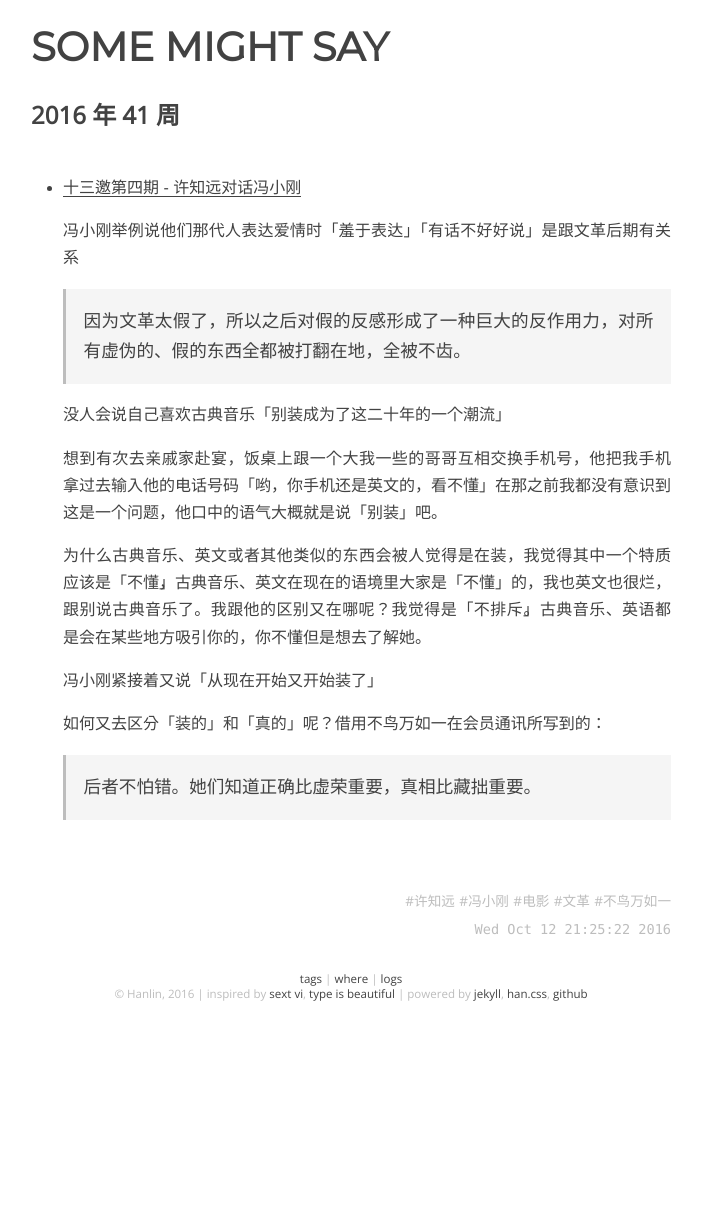
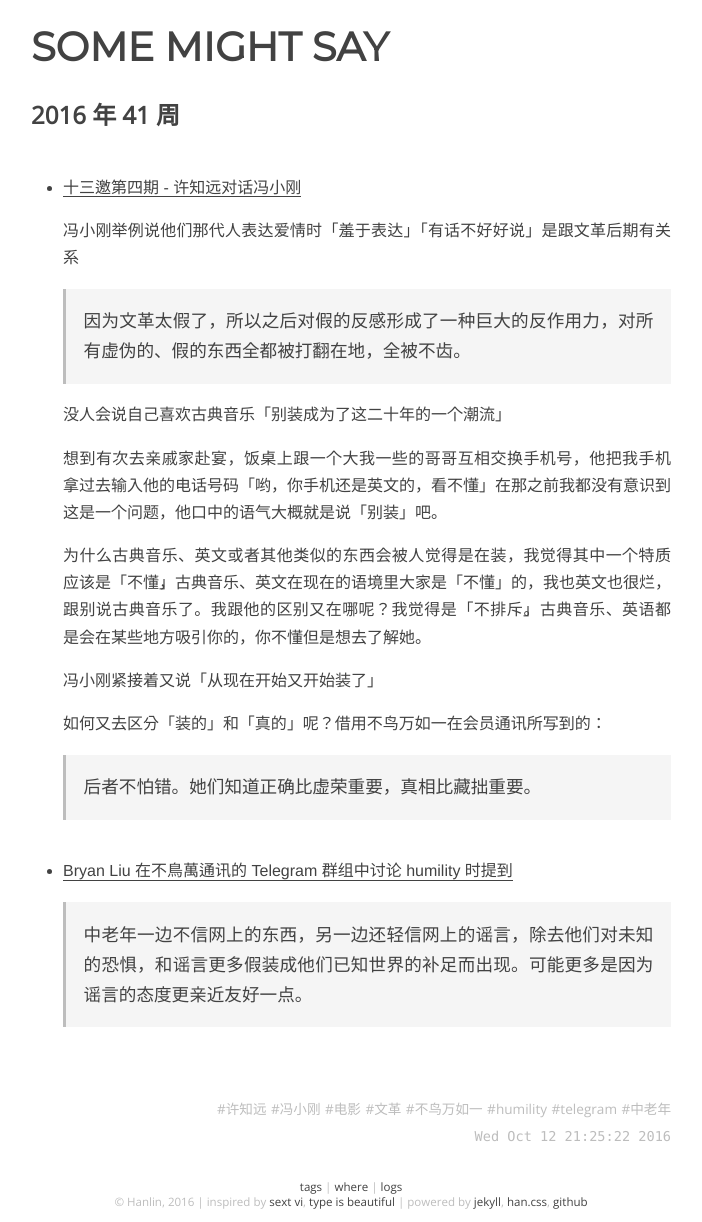
Before and after one commit to onion7878/word, a Jekyll site: the page built from _posts/logs/2016-01-01-41.md, in a window 1280 px wide. Shown: the whole page, without its empty margins (289-991 px from the left). Built offline with Jekyll 4.4.1, drawn with Linux system fonts in a browser that asks for light colours; before the commit the page ends 1015 px from its top, so only the background shows below that.

Commit message:
add new item

```diff
--- a/_posts/logs/2016-01-01-41.md
+++ b/_posts/logs/2016-01-01-41.md
@@ -4,7 +4,7 @@ layout: post
 title:  2016 年 41 周
 date: 16-10-12 21:25:22
 categories: [log]
-tags: [许知远, 冯小刚, 电影, 文革, 不鸟万如一]
+tags: [许知远, 冯小刚, 电影, 文革, 不鸟万如一, humility, telegram, 中老年]
 
 ---
 
@@ -25,3 +25,7 @@ tags: [许知远, 冯小刚, 电影, 文革, 不鸟万如一]
 	如何又去区分「装的」和「真的」呢？借用不鸟万如一在会员通讯所写到的：
 
 	> 后者不怕错。她们知道正确比虚荣重要，真相比藏拙重要。
+
+- [Bryan Liu 在不鳥萬通讯的 Telegram 群组中讨论 humility 时提到](url)
+
+	> 中老年一边不信网上的东西，另一边还轻信网上的谣言，除去他们对未知的恐惧，和谣言更多假装成他们已知世界的补足而出现。可能更多是因为谣言的态度更亲近友好一点。
```
